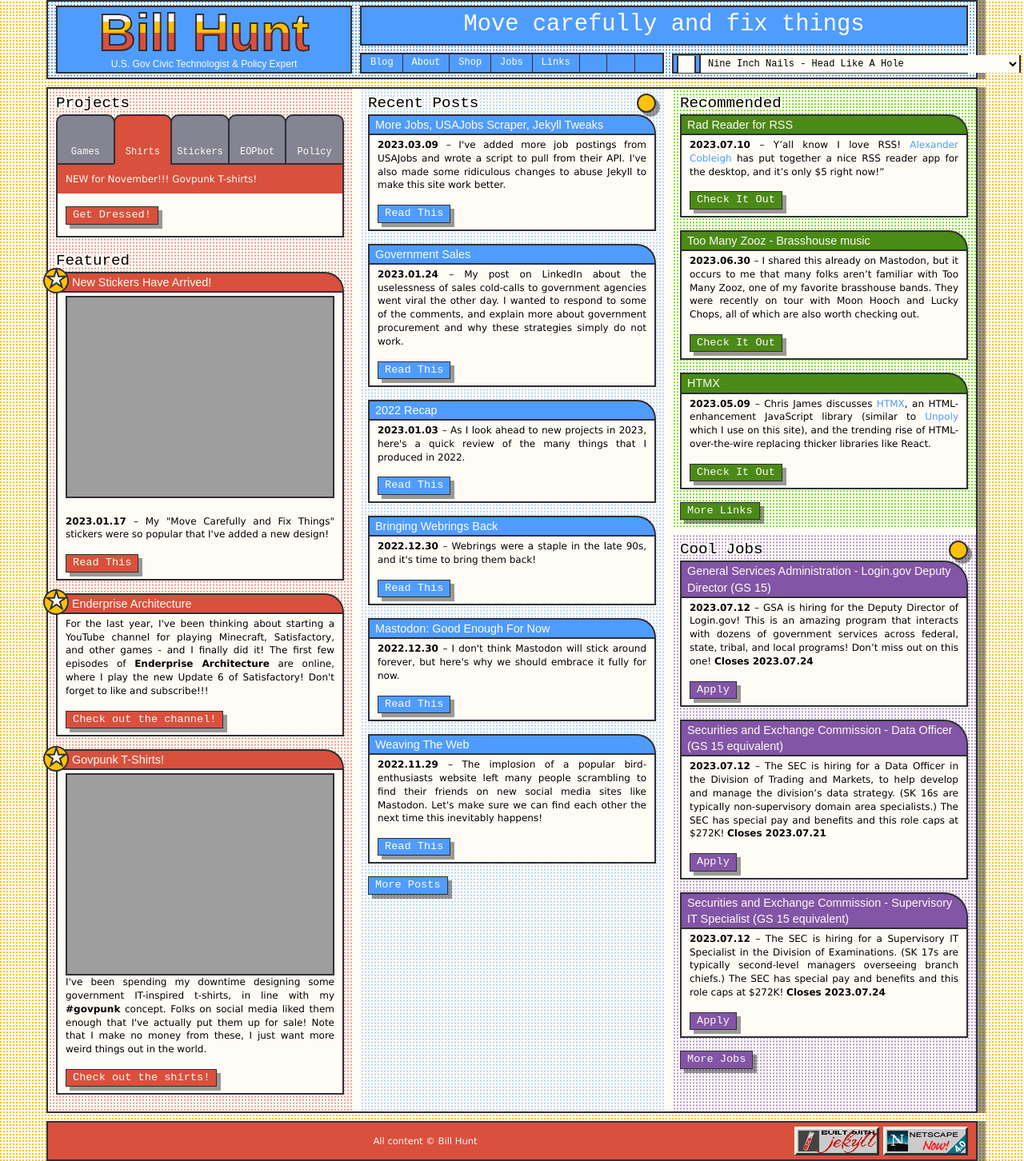
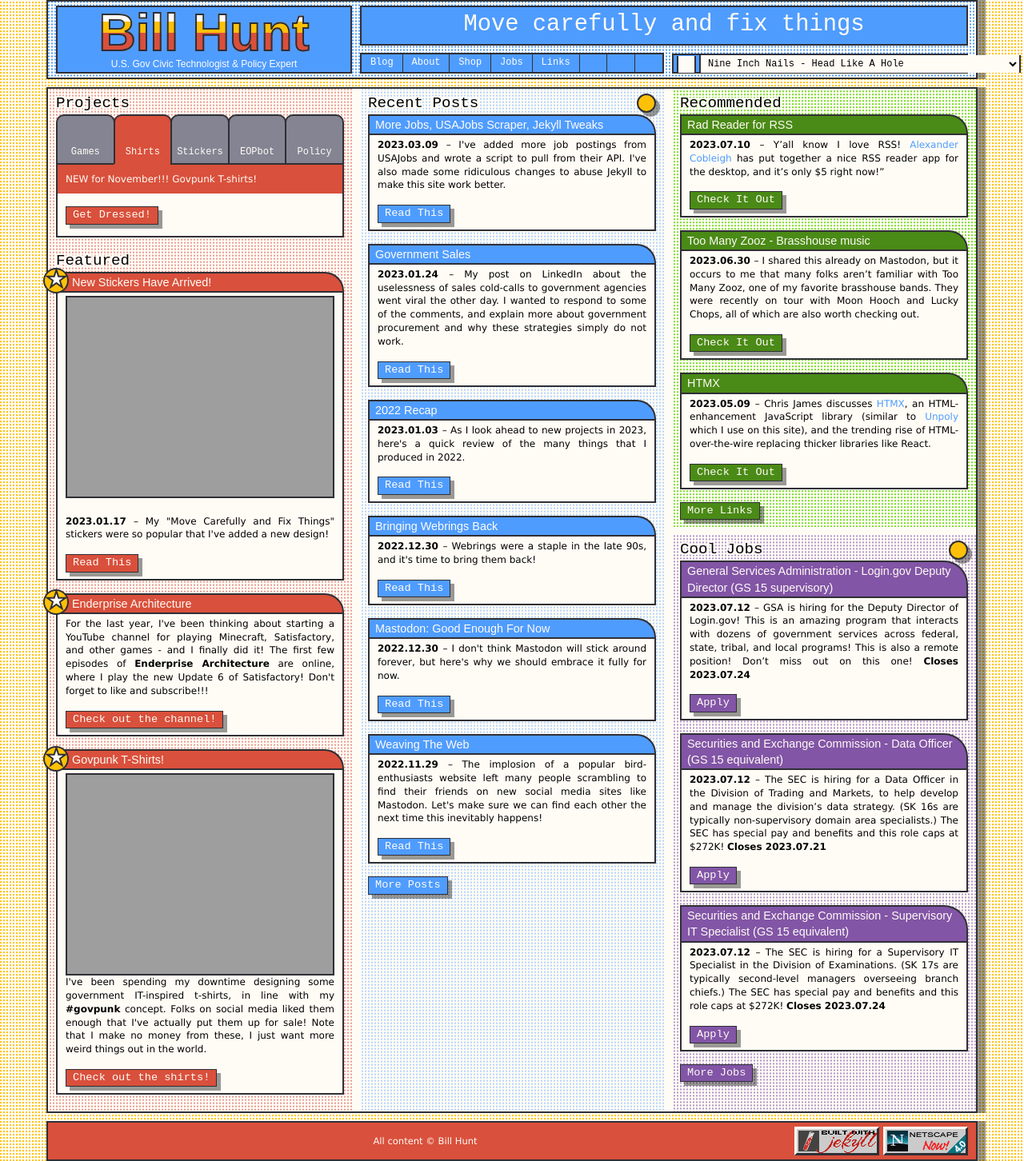
Before and after one commit to krusynth/billhunt.dev, a Jekyll site: the page built from index.md, in a window 1280 px wide. Shown: the whole page at 80% size. Built offline with Jekyll 4.4.1, drawn with Linux system fonts in a browser that asks for light colours; some web fonts are replaced.

Commit message:
Update jobs.

```diff
--- a/_data/jobs.yml
+++ b/_data/jobs.yml
@@ -1,8 +1,9 @@
-- title: General Services Administration - Login.gov Deputy Director (GS 15)
+- title: General Services Administration - Login.gov Deputy Director (GS 15 supervisory)
   url: https://www.usajobs.gov/job/735637900
   date: 2023-07-12
   closes: 2023-07-24
-  content: GSA is hiring for the Deputy Director of Login.gov! This is an amazing program that interacts with dozens of government services across federal, state, tribal, and local programs! Don't miss out on this one!
+  remote: true
+  content: GSA is hiring for the Deputy Director of Login.gov! This is an amazing program that interacts with dozens of government services across federal, state, tribal, and local programs! This is also a remote position! Don't miss out on this one!
 
 - title: Securities and Exchange Commission - Data Officer (GS 15 equivalent)
   url: https://www.usajobs.gov/job/735820000
```
